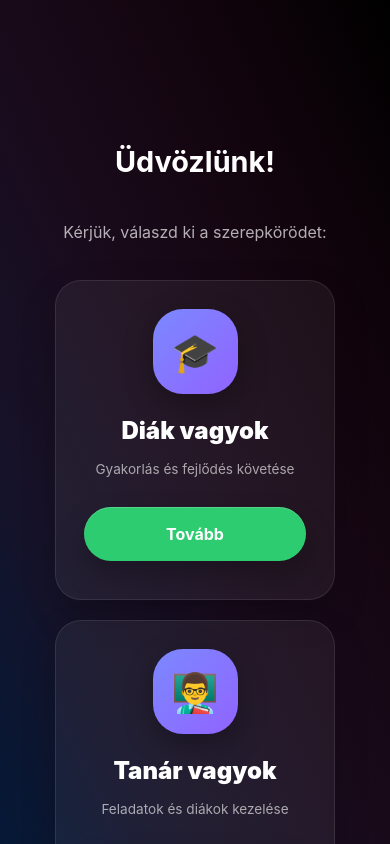
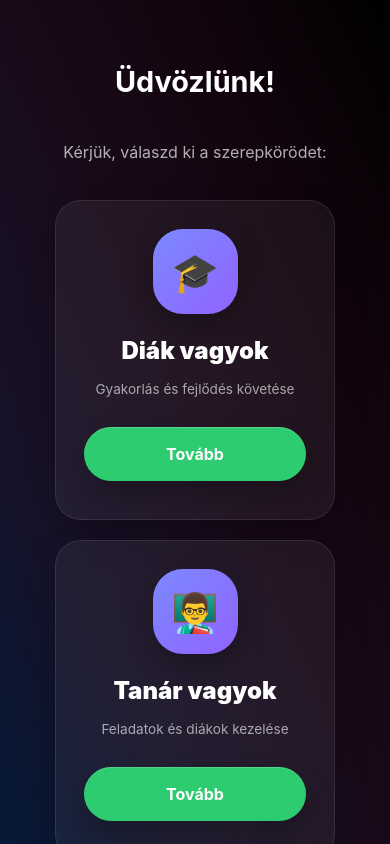
Before and after one commit to spetergabor/deutsch-trainer, a Vue app: page / in a window 390 px wide. Shown: the top 844 px of the page. Built offline with nearby package versions, Linux system fonts and the light colour scheme.

Commit message:
Update app

```diff
--- a/src/App.vue
+++ b/src/App.vue
@@ -1270,4 +1270,95 @@ export default {
 @import "./assets/styles/mobile-nav.css";
 @import "./assets/styles/profile.css";
 @import "./assets/styles/teacher-dashboard.css";
+
+@media (max-width: 700px) {
+  :root {
+    --mobile-page-gutter: 15px;
+    --mobile-page-width: calc(100% - 30px);
+  }
+
+  #app,
+  .content-wrapper {
+    overflow-x: hidden;
+  }
+
+  .content-wrapper {
+    align-items: center;
+    padding-top: 0;
+  }
+
+  .practice-screen {
+    width: 100% !important;
+    max-width: none !important;
+    padding-right: 0 !important;
+    padding-left: 0 !important;
+  }
+
+  .dashboard-layout,
+  .welcome-screen,
+  .student-materials-view,
+  .learning-library-view,
+  .profile-page,
+  .welcome-screen.teacher-dashboard-shell,
+  .grammar-guide-shell,
+  .story-reading.practice-container,
+  .daily-challenge-practice,
+  .vocab-pack-library,
+  .desktop-exercise-workspace {
+    width: var(--mobile-page-width) !important;
+    max-width: var(--mobile-page-width) !important;
+    margin-right: auto !important;
+    margin-left: auto !important;
+  }
+
+  .practice-screen:has(.student-materials-view) > .student-materials-view,
+  .practice-screen:has(.learning-library-view) > .learning-library-view,
+  .practice-screen:has(.daily-challenge-practice) > .daily-challenge-practice,
+  .practice-screen:has(.story-reading) > .story-reading,
+  .practice-screen:has(.vocab-pack-library) > .vocab-pack-library {
+    width: var(--mobile-page-width) !important;
+    max-width: var(--mobile-page-width) !important;
+    margin-right: auto !important;
+    margin-left: auto !important;
+  }
+
+  .desktop-exercise-main
+    > :is(
+      .practice-container,
+      .verb-practice,
+      .adjektiv-practice,
+      .praeposition-practice,
+      .konnektoren-practice,
+      .sich-verben-practice
+    ) {
+    width: 100% !important;
+    max-width: 100% !important;
+    padding-right: 0 !important;
+    padding-left: 0 !important;
+  }
+
+  .student-materials-header,
+  .student-homework-panel > h2 {
+    padding-right: 0 !important;
+    padding-left: 0 !important;
+  }
+
+  .student-home-person,
+  .student-home-stats,
+  .student-home-main > p,
+  .student-home-recommendation {
+    padding-right: 0 !important;
+    padding-left: 0 !important;
+  }
+
+  .profile-page > *,
+  .teacher-dashboard,
+  .teacher-portal,
+  .teacher-workspace,
+  .grammar-guide,
+  .story-reading :is(.story-page-hero, .story-picker, .story-shell),
+  .daily-challenge-practice :is(.challenge-hero, .practice-layout, .practice-box) {
+    max-width: 100% !important;
+  }
+}
 </style>
--- a/src/assets/main.css
+++ b/src/assets/main.css
@@ -447,7 +447,7 @@ input[type="text"]:focus,
   }
 
   .content-wrapper {
-    padding-top: 80px;
+    padding-top: 0;
   }
 
   .verb-display,
@@ -470,3 +470,13 @@ input[type="text"]:focus,
     max-width: none;
   }
 }
+
+@media (max-width: 700px) {
+  :root {
+    --mobile-top-clearance: max(88px, calc(env(safe-area-inset-top) + 76px));
+  }
+
+  .practice-screen {
+    padding-top: var(--mobile-top-clearance) !important;
+  }
+}
--- a/src/components/ProfileView.vue
+++ b/src/components/ProfileView.vue
@@ -923,7 +923,8 @@ export default {
 
 @media (max-width: 700px) {
   .profile-page {
-    width: calc(100% - 20px);
+    width: var(--mobile-page-width, calc(100% - 30px));
+    max-width: var(--mobile-page-width, calc(100% - 30px));
     padding-bottom: 120px;
   }
 
```
